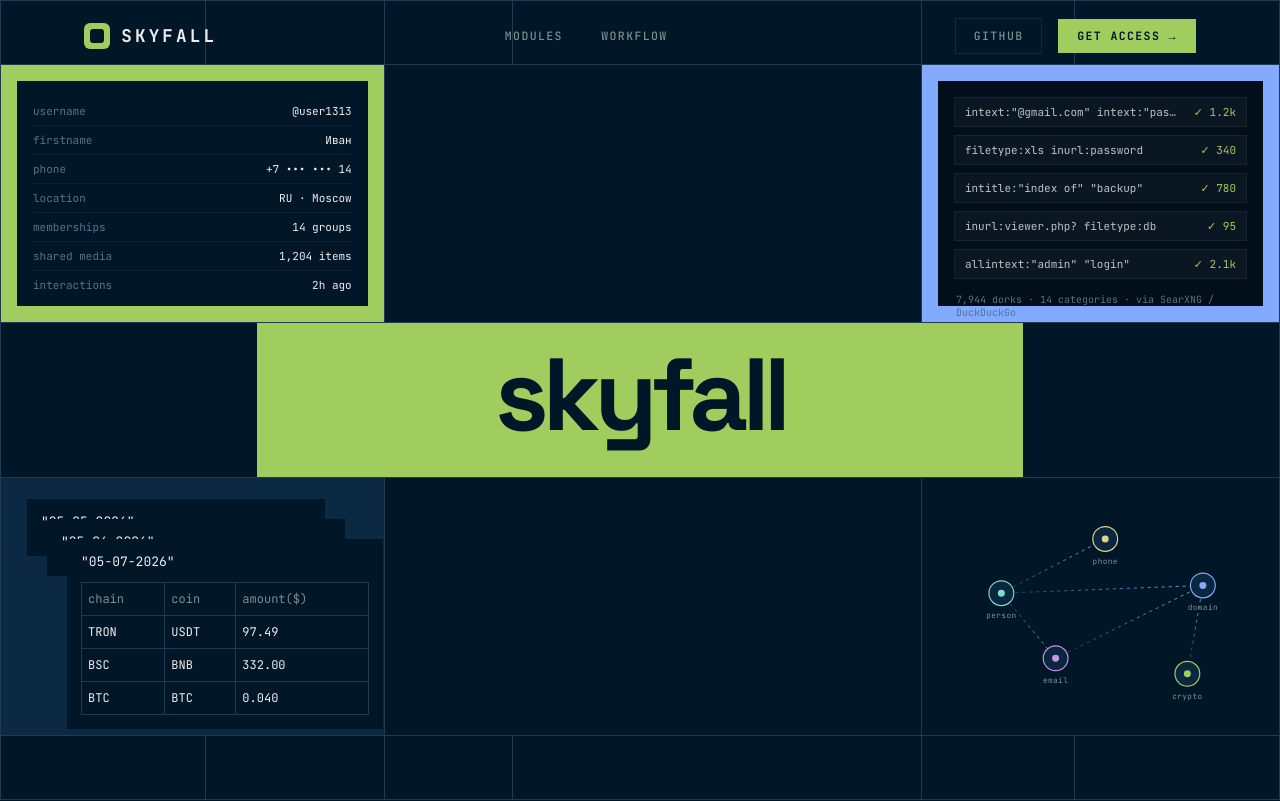
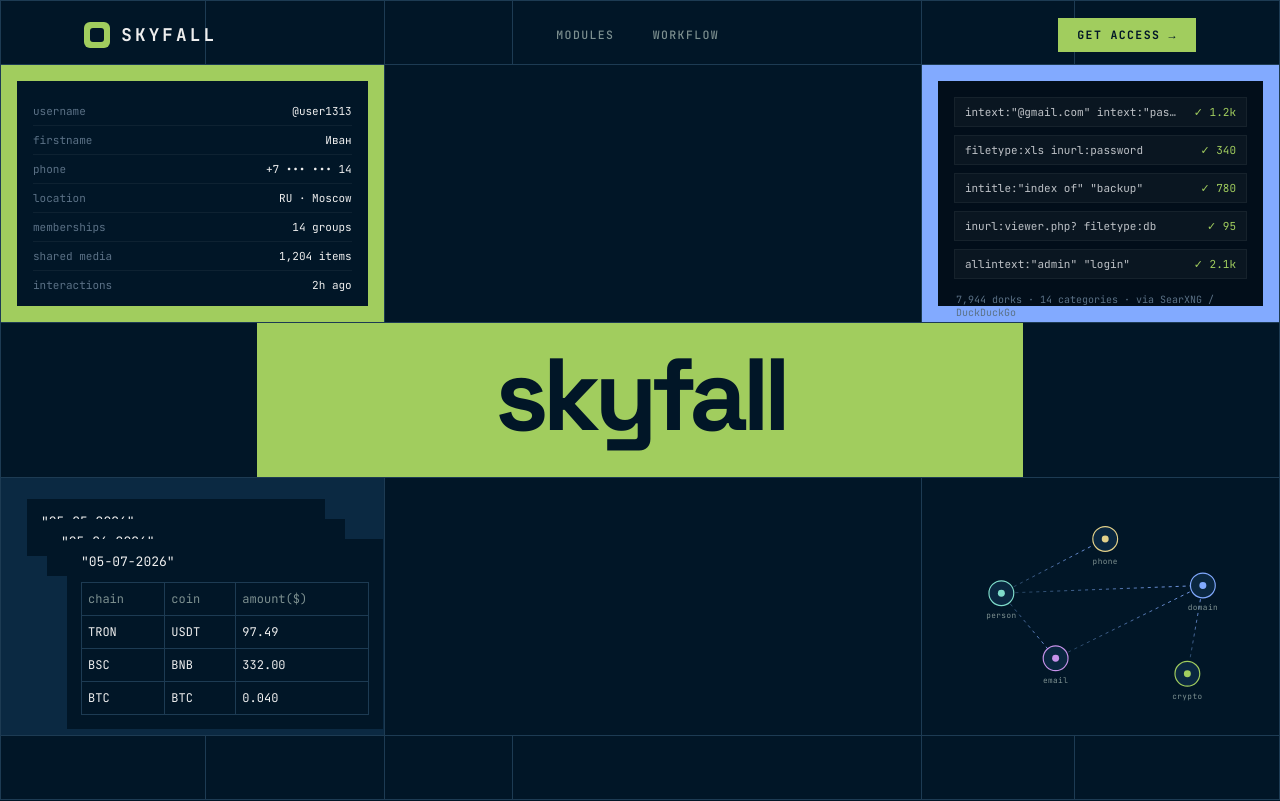
Before and after one commit to Nighty3098/SkyFallWebPage, a React (Vite) app: page / in a window 1280 px wide. Shown: the top 801 px of the page. Built offline with nearby package versions, Linux system fonts and the light colour scheme.

Commit message:
chore: remove open-source and GitHub references

```diff
--- a/index.html
+++ b/index.html
@@ -6,12 +6,12 @@
     <meta name="theme-color" content="#011627" />
     <meta
       name="description"
-      content="SkyFall — an open-source OSINT investigation toolkit. Telegram, username, email, phone, domain, blockchain, file analysis and graph intelligence in one PySide6 app."
+      content="SkyFall — an OSINT investigation toolkit. Telegram, username, email, phone, domain, blockchain, file analysis and graph intelligence in one PySide6 app."
     />
     <meta property="og:title" content="SkyFall — OSINT Investigation Toolkit" />
     <meta
       property="og:description"
-      content="Collect, correlate, and analyze open-source intelligence across Telegram, domains, networks, and digital identities."
+      content="Collect, correlate, and analyze OSINT across Telegram, domains, networks, and digital identities."
     />
     <link rel="preconnect" href="https://fonts.googleapis.com" />
     <link rel="preconnect" href="https://fonts.gstatic.com" crossorigin />
--- a/src/components/Nav.module.css
+++ b/src/components/Nav.module.css
@@ -102,23 +102,6 @@
   gap: 1rem;
 }
 
-.gh {
-  font-family: var(--font-mono);
-  font-size: 0.72rem;
-  font-weight: 500;
-  text-transform: uppercase;
-  letter-spacing: 0.12em;
-  color: var(--fg-muted);
-  padding: 0.6rem 1.1rem;
-  border: 1px solid var(--line);
-  transition: color 0.2s, border-color 0.2s;
-}
-
-.gh:hover {
-  color: var(--nf-blue);
-  border-color: var(--nf-blue);
-}
-
 .tg {
   font-family: var(--font-mono);
   font-size: 0.72rem;
@@ -140,10 +123,6 @@
   .links {
     display: none;
   }
-
-  .gh {
-    display: none;
-  }
 }
 
 @media screen and (max-width: 480px) {
--- a/src/components/Nav.tsx
+++ b/src/components/Nav.tsx
@@ -33,9 +33,6 @@
         </div>
 
         <div className={styles.actions}>
-          <a href="https://github.com/Nighty3098/SkyFall" className={styles.gh}>
-            GitHub
-          </a>
           <a href="https://t.me/Night3098" className={styles.tg}>
             Get access →
           </a>
--- a/src/sections/Cta.tsx
+++ b/src/sections/Cta.tsx
@@ -9,13 +9,9 @@
           Ready to investigate<span className={styles.titleDot}>.</span>
         </h2>
         <p className={styles.context}>
-          Extensible, modular, and built for investigators. Clone the repo or talk to the
-          developer.
+          Extensible, modular, and built for investigators. Talk to the developer.
         </p>
         <div className={styles.actions}>
-          <a href="https://github.com/Nighty3098/SkyFall" className={styles.actionBtn}>
-            GitHub <span className={styles.btnArrow}>→</span>
-          </a>
           <a href="https://t.me/Night3098" className={styles.actionTg}>
             Contact on Telegram
           </a>
--- a/src/sections/Footer.tsx
+++ b/src/sections/Footer.tsx
@@ -10,18 +10,15 @@
             <span className={styles.logoText}>skyfall</span>
           </div>
           <p className={styles.desc}>
-            Open-source OSINT investigation toolkit.
+            OSINT investigation toolkit.
             <br />
             Coded by <a href="https://t.me/Night3098" className={styles.link}>Nighty3098</a>.
           </p>
         </div>
 
         <div className={styles.bottom}>
-          <span>&copy; 2026 SkyFall Project. MIT licensed.</span>
+          <span>&copy; 2026 SkyFall Project.</span>
           <div className={styles.socials}>
-            <a href="https://github.com/Nighty3098" className={styles.social}>
-              github
-            </a>
             <a href="https://t.me/Night3098" className={styles.social}>
               telegram
             </a>
```
Also changed, not shown: src/sections/Cta.module.css (+0 -29 lines), 1 other file (tests, documents, lock files or other folders).
